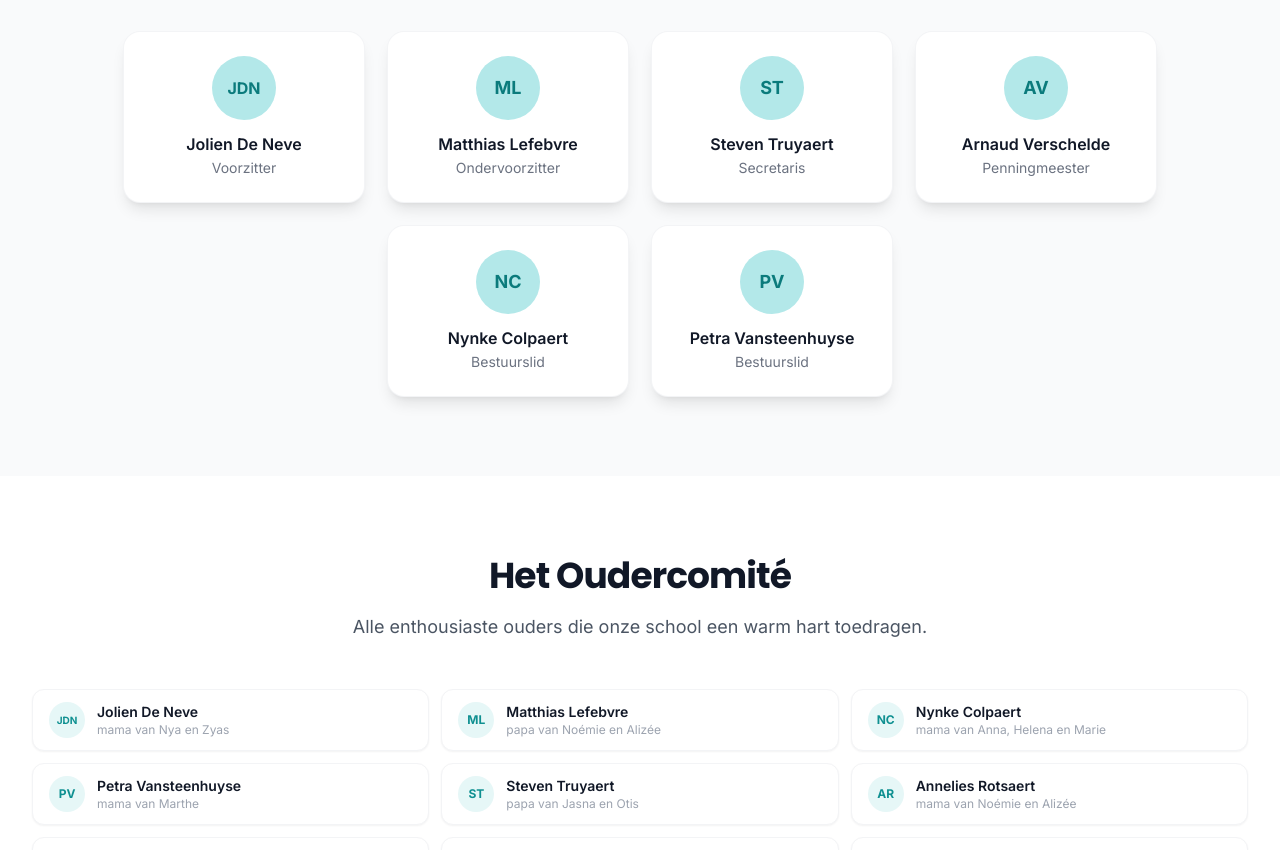
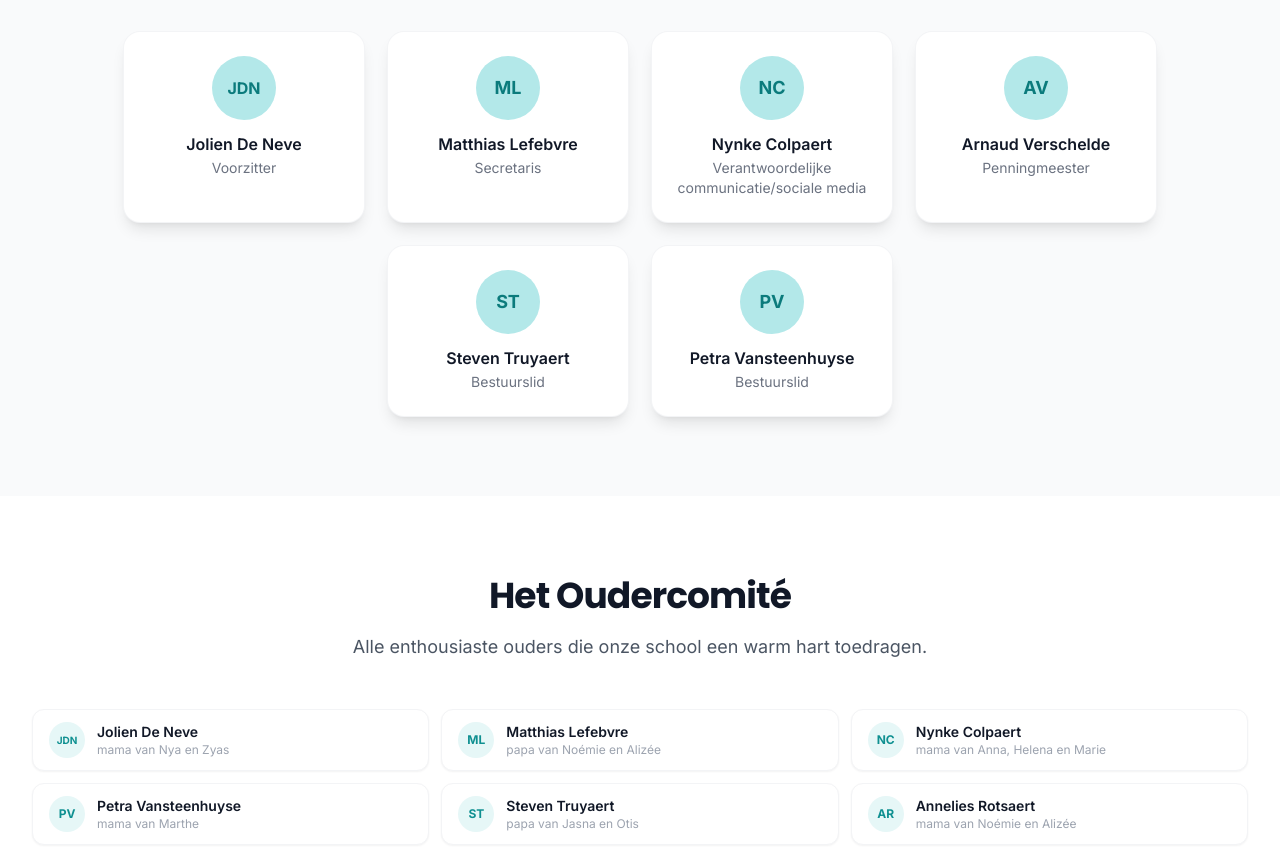
Before and after one commit to ArnaudVerschelde/ocpittem-website, a React (Vite) app in the folder frontend/: page /wie-zijn-we in a window 1280 px wide. Shown: the part 1080-1930 px from the top of the page. Built offline with nearby package versions, Linux system fonts and the light colour scheme.

Commit message:
Update board member roles in WieZijnWePage.tsx
Changed Matthias Lefebvre to Secretaris, Nynke Colpaert to Verantwoordelijke communicatie/sociale media, and Steven Truyaert to Bestuurslid.

```diff
--- a/frontend/src/pages/WieZijnWePage.tsx
+++ b/frontend/src/pages/WieZijnWePage.tsx
@@ -18,10 +18,10 @@ type Member = PersonBase & {
 
 const board: BoardMember[] = [
     { name: 'Jolien De Neve', role: 'Voorzitter', initials: 'JDN', color: 'bg-primary-100 text-primary-700' },
-    { name: 'Matthias Lefebvre', role: 'Ondervoorzitter', initials: 'ML', color: 'bg-primary-100 text-primary-700' },
-    { name: 'Steven Truyaert', role: 'Secretaris', initials: 'ST', color: 'bg-primary-100 text-primary-700' },
+    { name: 'Matthias Lefebvre', role: 'Secretaris', initials: 'ML', color: 'bg-primary-100 text-primary-700' },
+    { name: 'Nynke Colpaert', role: 'Verantwoordelijke communicatie/sociale media', initials: 'NC', color: 'bg-primary-100 text-primary-700' },
     { name: 'Arnaud Verschelde', role: 'Penningmeester', initials: 'AV', color: 'bg-primary-100 text-primary-700' },
-    { name: 'Nynke Colpaert', role: 'Bestuurslid', initials: 'NC', color: 'bg-primary-100 text-primary-700' },
+    { name: 'Steven Truyaert', role: 'Bestuurslid', initials: 'ST', color: 'bg-primary-100 text-primary-700' },
     { name: 'Petra Vansteenhuyse', role: 'Bestuurslid', initials: 'PV', color: 'bg-primary-100 text-primary-700' },
 ];
 
```
